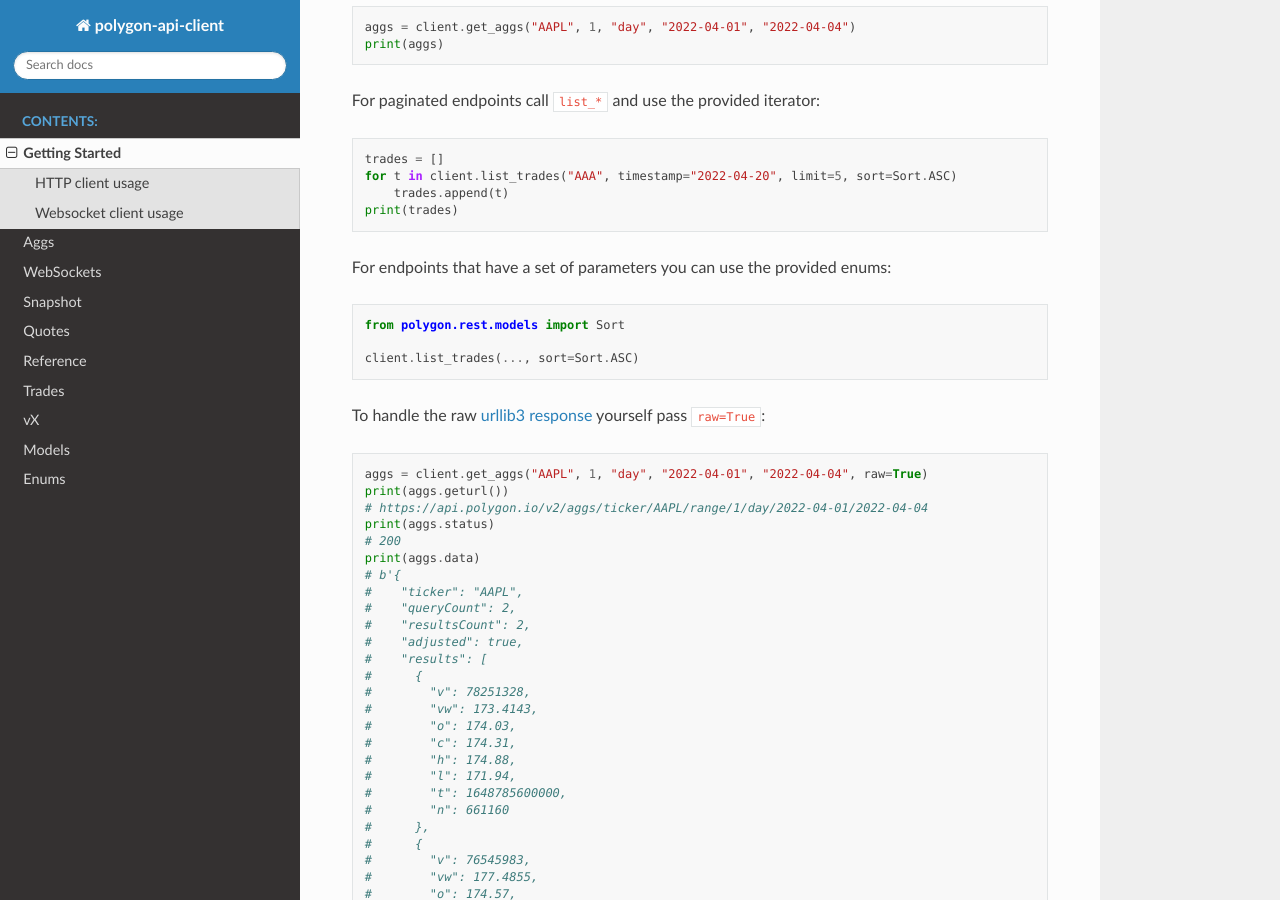
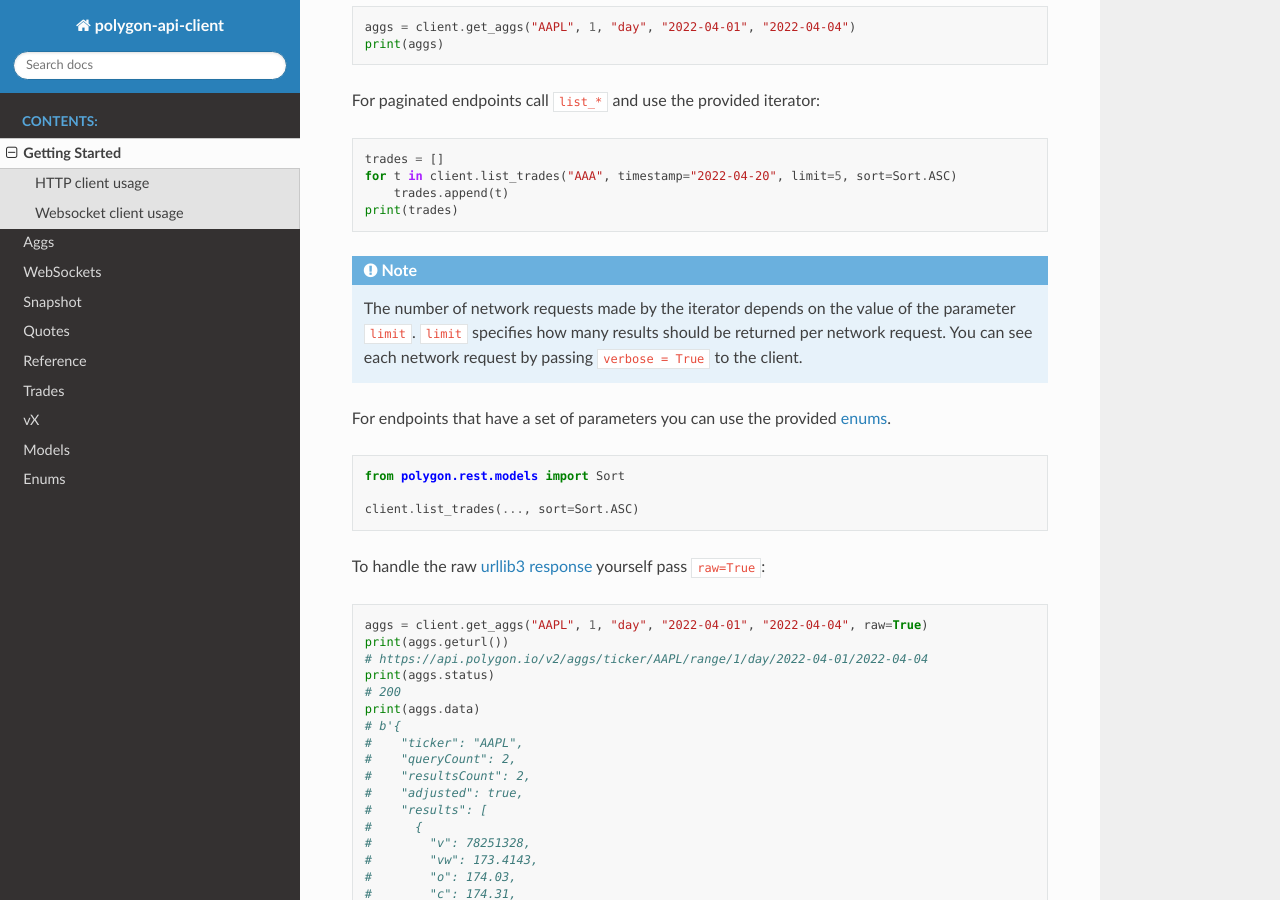
Before and after one commit to polygon-io/client-python, a Sphinx documentation site: the page built from docs/source/Getting-Started.rst, in a window 1280 px wide and 900 px high, scrolled down 768 px. Built offline with Sphinx 7.4.7 and the Read the Docs theme 2.0.0, drawn with Linux system fonts in a browser that asks for light colours.

Commit message:
Iterator note (#159)

```diff
--- a/docs/source/Getting-Started.rst
+++ b/docs/source/Getting-Started.rst
@@ -40,7 +40,12 @@
       trades.append(t)
   print(trades)
 
-For endpoints that have a set of parameters you can use the provided enums:
+.. note::
+  The number of network requests made by the iterator depends on the value of the parameter :code:`limit`.
+  :code:`limit` specifies how many results should be returned per network request.
+  You can see each network request by passing :code:`verbose = True` to the client.
+
+For endpoints that have a set of parameters you can use the provided :doc:`enums </Enums>`.
 
 .. code-block:: python
 
```
